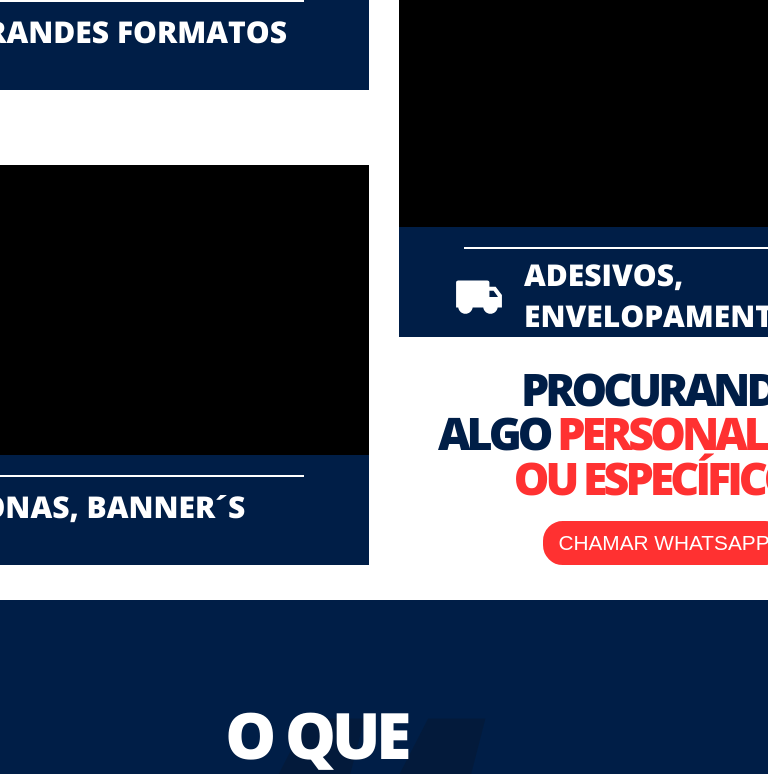
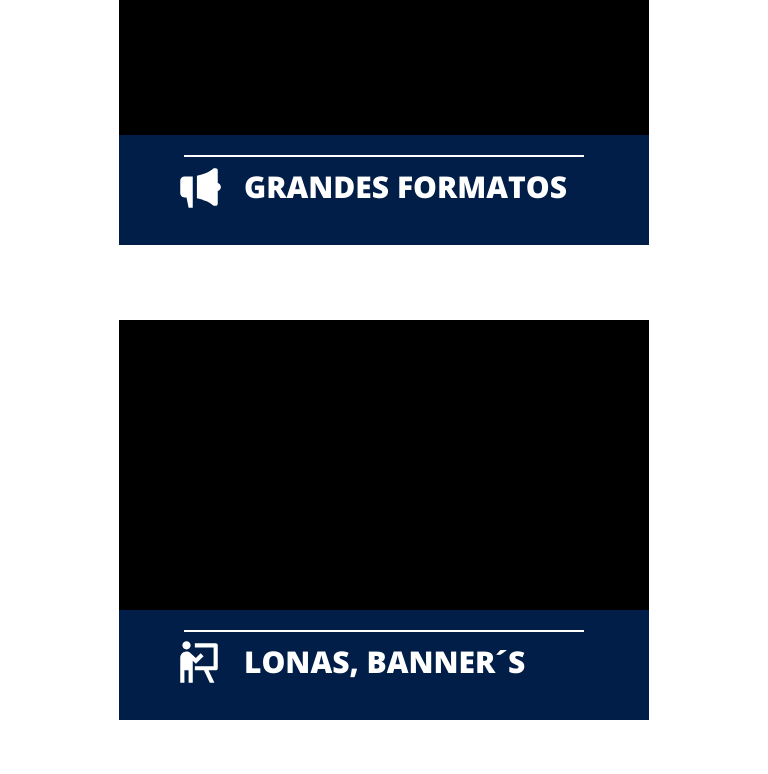
Before and after one commit to GBRbotelho/CHFront, a React (Vite) app: page / in a window 768 px wide. Shown: the part 1325-2099 px from the top of the page. Built offline with nearby package versions, Linux system fonts and the light colour scheme.

Commit message:
Responsive Container 2

```diff
--- a/src/containers/Container2.module.css
+++ b/src/containers/Container2.module.css
@@ -136,7 +136,7 @@
   }
 
   .card {
-    width: 371px;
+    width: 98vw;
     height: 350px;
   }
 
@@ -146,11 +146,11 @@
   }
 
   .line {
-    width: 320px;
+    width: 80%;
   }
 
   .cardText {
-    width: 320px;
+    width: 80%;
   }
 
   .cardText h2 {
@@ -162,3 +162,69 @@
     margin-bottom: 20px;
   }
 }
+
+@media (max-width: 340px) {
+  .text h2,
+  .text h3 {
+    font-size: 3rem;
+  }
+
+  .cardText h2 {
+    font-size: 19px;
+  }
+}
+
+@media (min-width: 540px) and (max-width: 1099px) {
+  .container {
+    margin-top: 100px;
+  }
+  .cardsContainer {
+    margin-top: 75px;
+    margin-bottom: 50px;
+    flex-direction: column;
+  }
+
+  .card2 {
+    margin-left: 0;
+    margin-top: 75px;
+  }
+  .text2 {
+    margin-top: 40px;
+    margin-bottom: 20px;
+  }
+}
+
+@media (min-width: 481px) and (max-width: 539px) {
+  .container {
+    margin-top: 100px;
+  }
+  .cardsContainer {
+    margin-top: 75px;
+    margin-bottom: 50px;
+    flex-direction: column;
+  }
+
+  .card2 {
+    margin-left: 0;
+    margin-top: 75px;
+  }
+  .text2 {
+    margin-top: 40px;
+    margin-bottom: 20px;
+  }
+
+  .card {
+    width: 98vw;
+    height: 350px;
+  }
+}
+
+@media (min-width: 1600px) {
+  .card2 {
+    margin-left: 3vw;
+  }
+
+  .cardsContainer {
+    margin-bottom: 100px;
+  }
+}
```
